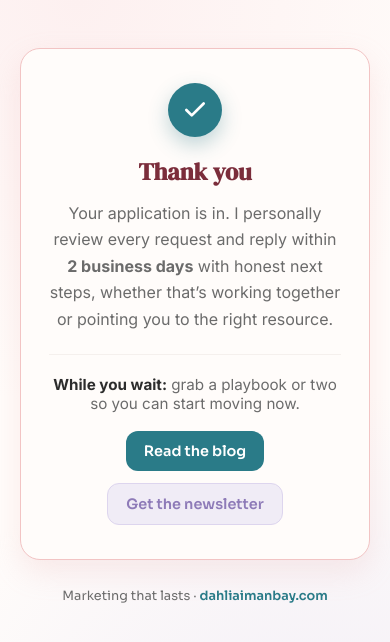
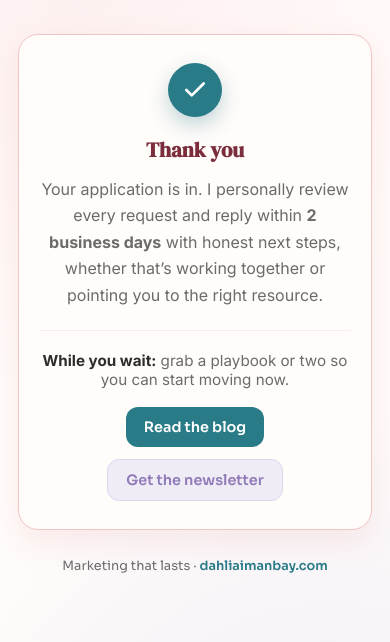
Before and after one commit to Mia8989/dahliaimanbay.com, a plain HTML site: page link/result/index.html in a window 390 px wide. Drawn offline with Linux system fonts and the light colour scheme.

Commit message:
Result page: mobile heading/padding polish (<=520px)
Co-Authored-By: Claude Opus 4.8 <noreply@anthropic.com>

```diff
--- a/link/result/index.html
+++ b/link/result/index.html
@@ -82,6 +82,14 @@
   .a-soft{background:var(--lilac-bg); color:var(--lilac-dark); border:1.5px solid var(--lilac-light);}
   .foot{margin-top:28px; font-family:'Sora',sans-serif; font-size:.8rem; color:var(--gray);}
   .foot a{color:var(--teal); text-decoration:none; font-weight:600;}
+
+  @media (max-width:520px){
+    body{padding:34px 18px 48px;}
+    #qualified h1{font-size:1.7rem;}
+    .review{padding:28px 20px;}
+    .review h2{font-size:1.3rem;}
+    iframe{min-height:680px;}
+  }
 </style>
 </head>
 <body>
```
